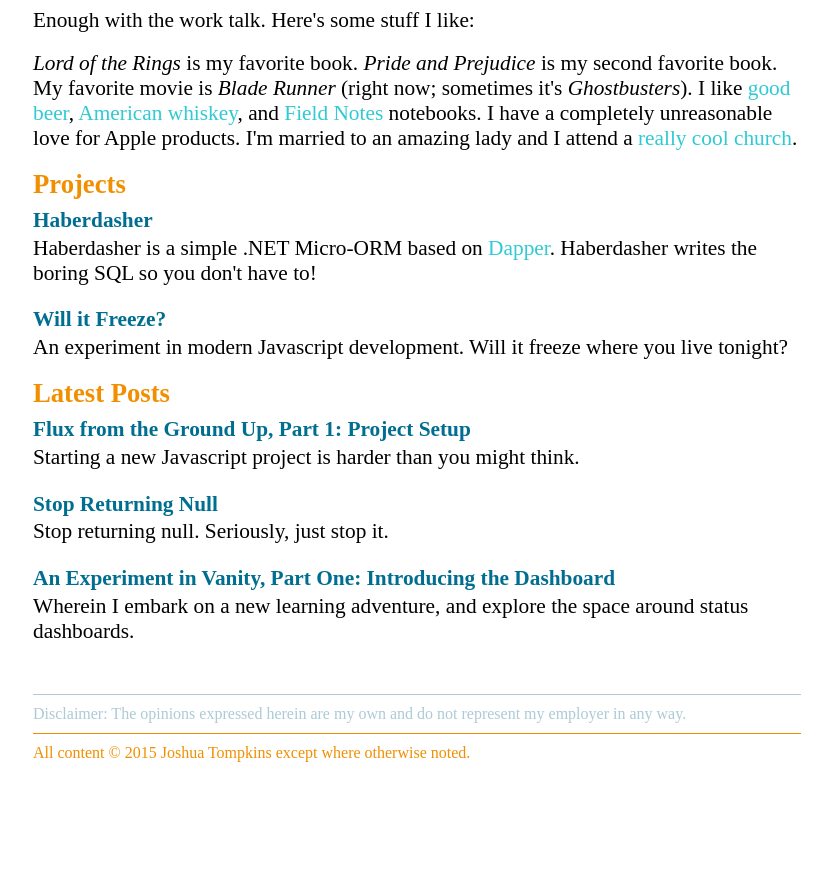
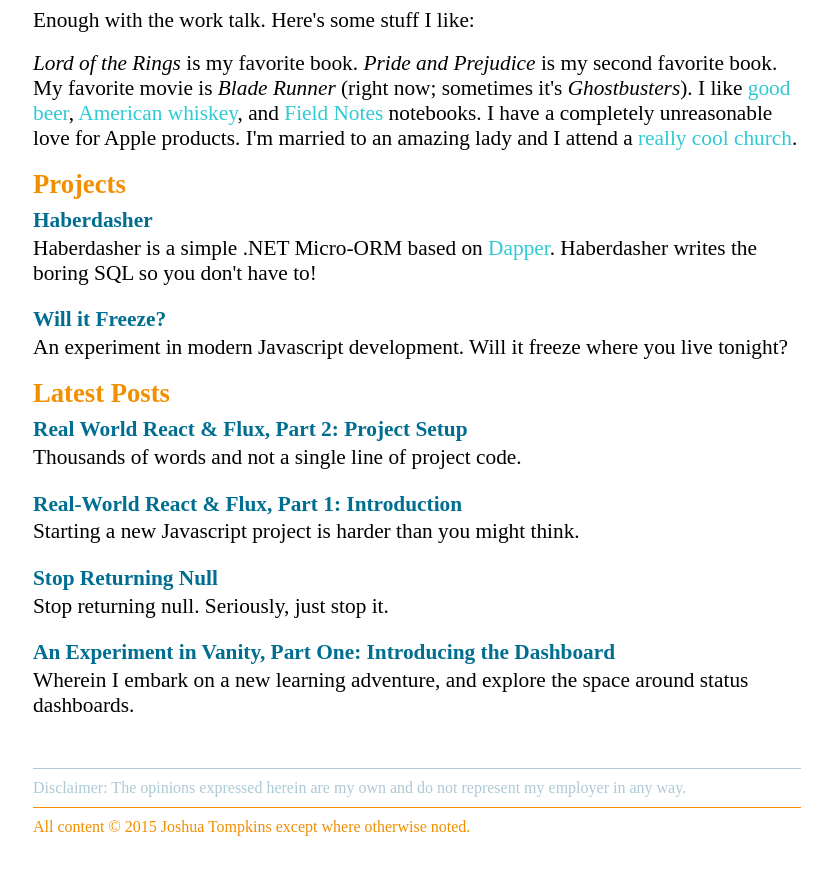
Before and after one commit to jtompkins/joshtompkins.com, a Jekyll site: the page built from index.html, in a window 1280 px wide and 900 px high, scrolled down 583 px. Shown: the top 875 px of the window, without its empty margins (223-1055 px from the left). Built offline with Jekyll 4.4.1, drawn with Linux system fonts in a browser that asks for light colours; nearby versions of some CDN libraries; before the commit the page ends 1409 px from its top, so only the background shows below that; some of the changed lines change nothing that is shown.

Commit message:
Split React posts.

```diff
--- /dev/null
+++ b/_posts/2015-9-14-real-world-react-1.md
@@ -0,0 +1,63 @@
+---
+layout: post
+title:  "Real-World React & Flux, Part 1: Introduction"
+photo: /assets/img/headers/fire-sky.jpg
+photographer-url: https://unsplash.com/brenomachado
+photographer: Breno Machado
+location: Gainesville, Florida
+excerpt: Starting a new Javascript project is harder than you might think.
+---
+
+*This post is part of a series on **Real-World React & Flux**.*
+
+Lately I've been experimenting with React at work. I like it a lot - expressing a user interface in terms of nested components is very natural, and rendering each component in terms of its state (while handing off the messy responsiblity of actually displaying the rendered HTML to the framework) makes building complicated interfaces easy.
+
+*Flux*, the de-facto standard way to architect a React app, is pretty straightforward to grasp, too, boiling down complex data flows to a single, one-dimensional flowchart:
+
+![Flux Flowchart](https://facebook.github.io/flux/img/flux-simple-f8-diagram-1300w.png)
+
+Unfortunately, *grasping* Flux is very different from actually *implementing* Flux. See, Flux isn't really a framework - it's more of a specification, one that (very loosely) describes how to lay out a React application. Since Facebook didn't release a canonical implementation, there are dozens of Flux libraries available. The quality of documentation for all of these libraries is, well, uneven, and until recently there hasn't been a clear consensus on which implementation is the "best" (even for a very loose definition of "best").
+
+If you want to build a React app from scratch, picking a Flux library isn't the only decision you need to make - you'll need to choose a task runner, a testing framework, a transpiler (if you want to use ES6 - and you do), a CSS preprocessor...
+
+The most common advice you'll get when trying to start a new app is to use one of the [many](https://github.com/christianalfoni/flux-react-boilerplate), [many](https://github.com/ellbee/redux-boilerplate) ([many](https://github.com/erikras/react-redux-universal-hot-example)) application "boilerplate" projects available on Github. These projects make a lot of decisions for you, often pulling together all of the pieces and doing the configuration necessary to bind them all together.
+
+Using a boilerplate project doesn't really work for me - I like knowing what all the pieces of my project are, why they were chosen, how they're configured, and what's likely to break if I change something. I like to think this is an admirable trait, but it's more likely it just creates more work for me.
+
+C'est la vie.
+
+With that being said - I'm going to try and build a React app, from scratch, using the current state-of-the-art in the React world.
+
+## The Project - A Notification Timeline for the TradePMR API
+
+I work for a company named [TradePMR](http://www.tradepmr.com). We're a custodian based in Gainesville, Florida, and we're trying hard to make waves in an industry dominated by giant, entrenched encumbents. One of the ways we do that is by investing heavily in technology - and then opening up that technology as much as we can. Our public [REST API](https://developers.tradepmr.com) exposes a number of services to our partners, and one important one is our *Notification API*, which provides a way for 3rd-party applications to feed alerts to Fusion users. In an upcoming release, we're going to open up read access to Fusion's notification streams, and as a way to test the new services, I'm going to build a small, mobile-oriented application to consume those notifications and present them in timeline form.
+
+When I'm done, the app will (hopefully) look like this:
+
+![Notification Mockup](/assets/img/posts/2015-9-14-real-world-react-1/Notifications-App.png)
+
+Eventually. Probably.
+
+Oh, and at TradePMR we like to give our projects code names (because it's [not that weird to have a code name](http://star-lord-hijacked-serenity.tumblr.com/post/105252667039/starrdork-its-cool-to-have-a-codename-its)), usually places around Gainesville. Even though this is a personal project, I'm still going to assign it a code name. Let's call it "[Millhopper](http://devilsmillhopper.com)".
+
+## Choosing the Technology Stack
+
+To build this application, I'm going to try to pull together a bunch of packages that represent the current state-of-the-art in React tooling (for this week, anyway):
+
+### Webpack
+
+Even for the Javascript ecosystem, [Webpack](http://webpack.github.io) seems to have transitioned from relative obscurity to explosive popularity in record time. Webpack calls itself a Javascript *module bundler* - essentially, it's a piece of software that can package up all of the dependencies of a typical application - Javascript code, CSS, even images and fonts - and then expose them as modules that can be combined together and used in interesting ways. Thanks to a pluggable architecture, Webpack can also handle some duties usually delgated to a task runner, like compiling ES6 code, processing and minifying CSS, or optimizing images. I've found that while Webpack can do a lot, getting started is actually pretty easy, though the documentation is a little spotty.
+
+### Redux
+
+[Redux](http://rackt.github.io/redux/) is an interestingly different take on the Flux architecture. It escews the typical Flux idea of multiple singleton Stores in favor of a single, immutable state structure that is updated by pure functions called *reducers*. Of all the tech I'll be using for this project, Redux is the one I'm most looking forward to exploring.
+
+### ImmutableJS
+
+[ImmutableJS](https://facebook.github.io/immutable-js/) is a Facebook project that provides a number of immutable data structures that will hopefully make working with Redux's immutable state easier. As I write this, I'm not sure how necessary this library really is, but the ideas are interesting and the API looks solid, so I'm going to give it a shot.
+
+### Mocha & Should
+
+[Mocha](http://mochajs.org) is a Javascript testing framework. I'm chosing it for a couple of reasons - it's well documented, it has excellent support for tests written in ES6 (via the [Babel transpiler](https://babeljs.io)), and I like that Mocha allows me to choose my own assertion library. For this project, I'm going to use [Should](https://shouldjs.github.io), mostly because I like the English-like assertion syntax.
+
+I've never used Redux, ImmutableJS, Webpack, or Mocha before, so this should be pretty interesting project. In the [next post](2015/09/16/real-world-react-2/), I'll be walking through project setup, which is really much more involved than it probably should be. I hope you'll join me there!
--- a/_posts/2015-9-6-real-world-flux.md
+++ b/_posts/2015-9-16-real-world-react-2.md
@@ -1,11 +1,11 @@
 ---
 layout: post
-title:  "Flux from the Ground Up, Part 1: Project Setup"
+title:  "Real World React & Flux, Part 2: Project Setup"
 photo: /assets/img/headers/fire-sky.jpg
 photographer-url: https://unsplash.com/brenomachado
 photographer: Breno Machado
 location: Gainesville, Florida
-excerpt: Starting a new Javascript project is harder than you might think.
+excerpt: Thousands of words and not a single line of project code.
 ---
 
 Lately I've been experimenting with React. I really like it - it's a completely different approach to building an application than the MVC/MVVM methodology that dominates modern Javascript development.
```
Also changed, not shown: assets/img/posts/2015-9-14-real-world-react-1/Notifications-App.png (renamed from assets/img/posts/2015-9-6-real-world-flux/Notifications-App.png).
